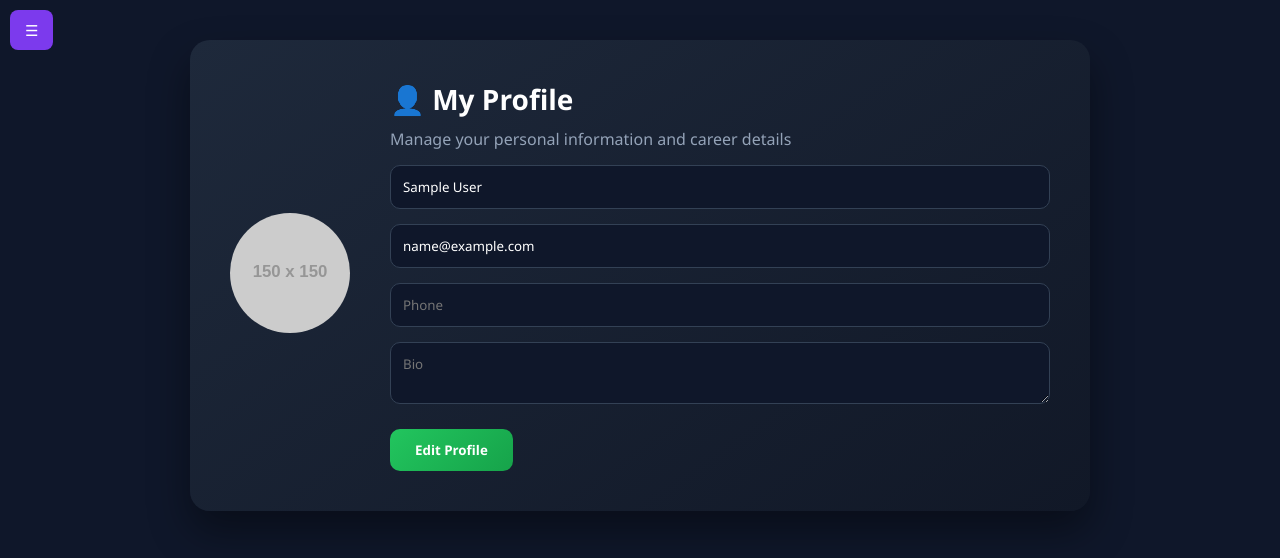
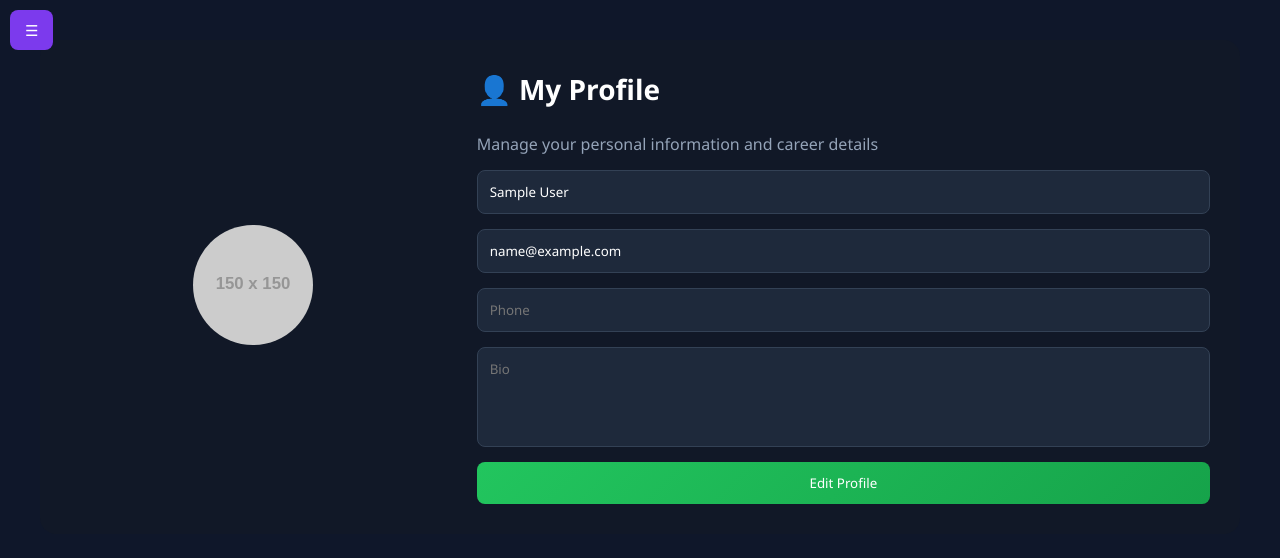
Before and after one commit to Akshay-kumar-1234/Career-Buddy-AI-Frontend, a React (Vite) app: page /profile in a window 1280 px wide. Shown: the top 558 px of the page. Built offline with nearby package versions, Linux system fonts and the light colour scheme; sample sign-in values are in the browser's storage.

Commit message:
page errors 7 done

```diff
--- a/src/Styles/dashboard.css
+++ b/src/Styles/dashboard.css
@@ -94,13 +94,13 @@ body.light .sidebar {
 .logout {
   color: #ff4d4d;
 }
-.settings-card {
+/* .settings-card {
   background: #1e293b;
   padding: 30px;
   border-radius: 15px;
   color: white;
   width: 500px;
-}
+} */
 
 .setting-item {
   margin-top: 20px;
@@ -109,7 +109,7 @@ body.light .sidebar {
 .logout:hover {
   background: rgba(255,0,0,0.1);
 }
-.profile-card {
+/* .profile-card {
   display: flex;
   gap: 40px;
   background: linear-gradient(145deg, #1e293b, #111827);
@@ -119,14 +119,14 @@ body.light .sidebar {
   max-width: 900px;
   margin: auto;
   box-shadow: 0 20px 40px rgba(0,0,0,0.4);
-}
+} */
 
-.profile-image {
+/* .profile-image {
   width: 150px;
   height: 150px;
   border-radius: 50%;
   object-fit: cover;
-}
+} */
 
 .upload-btn {
   display: inline-block;
@@ -136,7 +136,7 @@ body.light .sidebar {
   border-radius: 8px;
   cursor: pointer;
 }
-.profile-right input,
+/* .profile-right input,
 .profile-right textarea {
   width: 100%;
   margin-top: 15px;
@@ -145,9 +145,9 @@ body.light .sidebar {
   border: 1px solid #334155;
   background: #0f172a;
   color: white;
-}
+} */
 
-.profile-right button {
+/* .profile-right button {
   margin-top: 20px;
   padding: 12px 25px;
   border: none;
@@ -155,7 +155,7 @@ body.light .sidebar {
   cursor: pointer;
   font-weight: 600;
   transition: 0.3s ease;
-}
+} */
 
 /* Edit Button */
 .profile-right button:first-of-type {
@@ -278,3 +278,100 @@ body.light .sidebar {
     padding: 20px;
   }
 }
+.profile-card {
+  display: flex;
+  gap: 40px;
+  background: #111827;
+  padding: 30px;
+  border-radius: 16px;
+  flex-wrap: wrap;
+}
+
+.profile-left {
+  flex: 1;
+  min-width: 200px;
+  text-align: center;
+}
+
+.profile-image {
+  width: 150px;
+  height: 150px;
+  border-radius: 50%;
+  object-fit: cover;
+}
+
+.profile-right {
+  flex: 2;
+  min-width: 280px;
+  display: flex;
+  flex-direction: column;
+  gap: 15px;
+}
+
+.profile-right input,
+.profile-right textarea {
+  padding: 12px;
+  border-radius: 8px;
+  border: 1px solid #334155;
+  background: #1e293b;
+  color: white;
+}
+
+.profile-right textarea {
+  resize: none;
+  min-height: 100px;
+}
+
+.profile-right button {
+  padding: 12px;
+  border-radius: 8px;
+  border: none;
+  background: #6366f1;
+  color: white;
+  cursor: pointer;
+}
+
+/* 📱 Mobile Fix */
+@media (max-width: 768px) {
+  .profile-card {
+    flex-direction: column;
+    padding: 20px;
+  }
+
+  .profile-right {
+    width: 100%;
+  }
+}
+.settings-card {
+  background: #111827;
+  padding: 30px;
+  border-radius: 16px;
+  max-width: 600px;
+  width: 100%;
+}
+
+.setting-item {
+  margin-top: 20px;
+  display: flex;
+  justify-content: space-between;
+  align-items: center;
+  flex-wrap: wrap;
+}
+
+.setting-item select {
+  padding: 8px;
+  border-radius: 6px;
+}
+
+/* 📱 Mobile Fix */
+@media (max-width: 768px) {
+  .settings-card {
+    padding: 20px;
+  }
+
+  .setting-item {
+    flex-direction: column;
+    align-items: flex-start;
+    gap: 10px;
+  }
+}
--- a/src/pages/VerifyOtp.jsx
+++ b/src/pages/VerifyOtp.jsx
@@ -40,22 +40,45 @@ navigate("/home", { replace: true });
     }
   };
 
-  return (
-     <div className="auth-container">
+return (
+  <div className="auth-wrapper">
+    <div className="auth-hero">
+      <h1>Verify Your Email</h1>
+      <p>
+        We have sent a 6-digit OTP to your registered email address.
+        Enter it below to continue.
+      </p>
+
+      <div className="auth-features">
+        <div>🔐 Secure Authentication</div>
+        <div>⚡ Fast Verification</div>
+        <div>🤖 AI Career Access</div>
+      </div>
+    </div>
+
     <div className="auth-card">
       <h2>Enter OTP</h2>
+
       <div className="input-group">
         <input
-          placeholder=" "
+          type="text"
+          placeholder="Enter 6-digit OTP"
           value={otp}
           onChange={(e) => setOtp(e.target.value)}
         />
-        <label>OTP</label>
       </div>
+
       <button className="auth-btn" onClick={verifyOtp}>
         Verify OTP
       </button>
+
+      <div className="auth-link">
+        Wrong email?{" "}
+        <span onClick={() => navigate("/login")}>
+          Go Back
+        </span>
+      </div>
     </div>
   </div>
-  );
+);
 }
```
